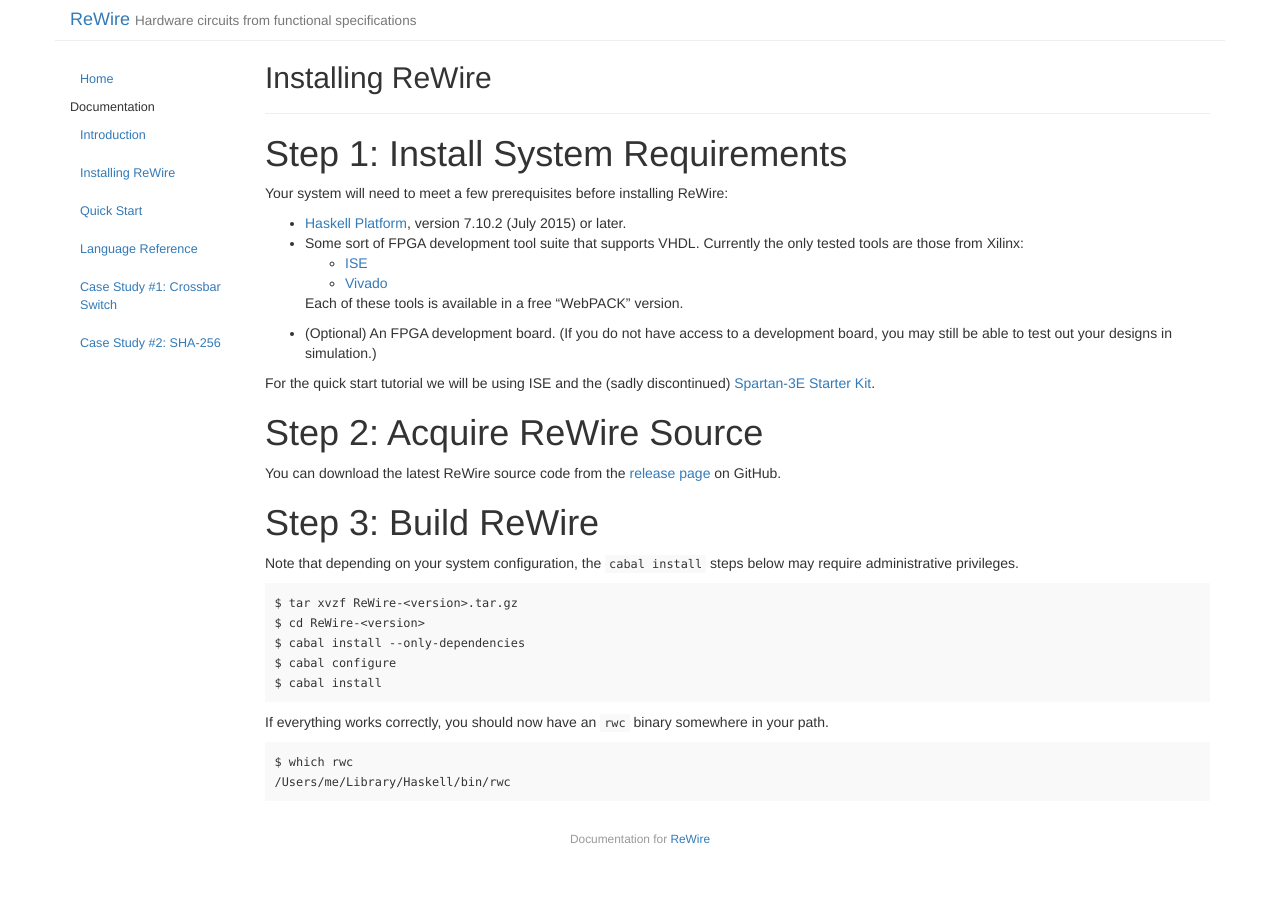
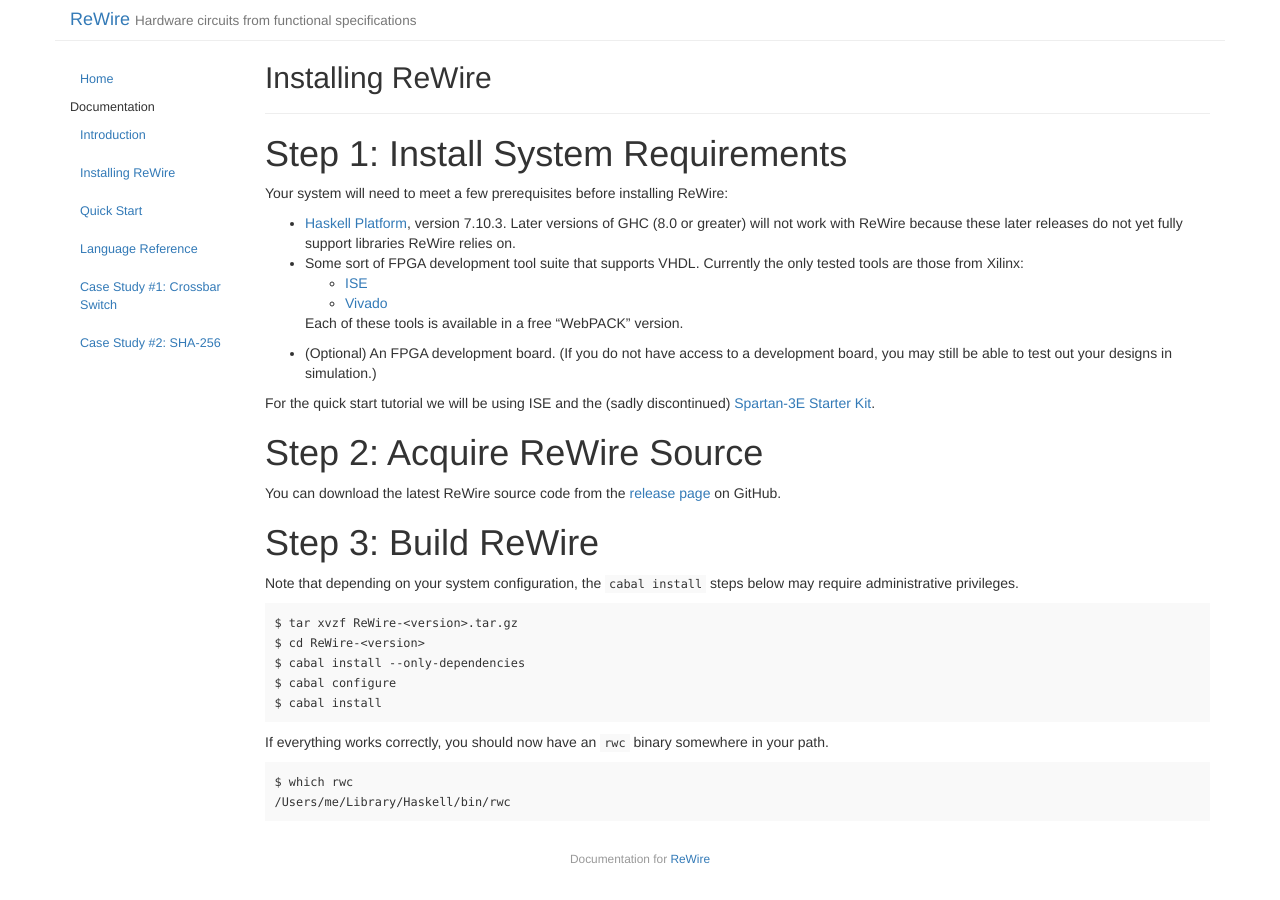
Before and after one commit to rewire-hardware/ReWire, a Jekyll site: the page built from _posts/2016-05-03-installing-rewire.md, in a window 1280 px wide. Built offline with Jekyll 4.4.1, drawn with Linux system fonts in a browser that asks for light colours.

Commit message:
added comment about GHC version to use

```diff
--- a/_posts/2016-05-03-installing-rewire.md
+++ b/_posts/2016-05-03-installing-rewire.md
@@ -10,7 +10,7 @@
 
 Your system will need to meet a few prerequisites before installing ReWire:
 
-* [Haskell Platform](http://www.haskell.org/platform/), version 7.10.2 (July 2015) or later.
+* [Haskell Platform](https://www.haskell.org/platform/prior.html), version 7.10.3. Later versions of GHC (8.0 or greater) will not work with ReWire because these later releases do not yet fully support libraries ReWire relies on.
 * Some sort of FPGA development tool suite that supports VHDL. Currently the only tested tools are those from Xilinx:
    - [ISE](http://www.xilinx.com/products/design-tools/ise-design-suite.html)
    - [Vivado](http://www.xilinx.com/products/design-tools/vivado.html)
```
